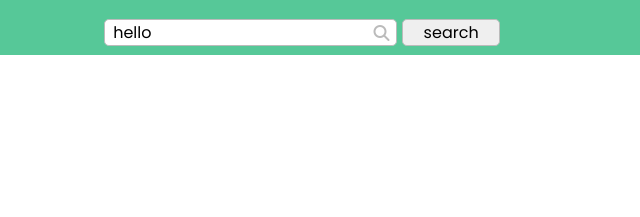
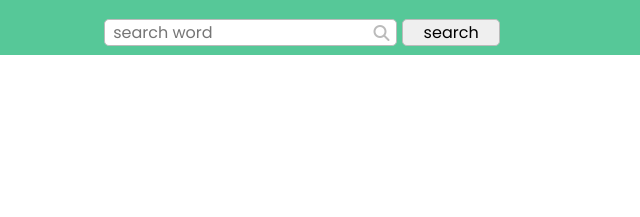
Before and after one commit to Bened1ct-7/Dictionary-, a plain HTML site: page index.html in a window 1280 px wide. Shown: the top 217 px of the page, 640-1280 px from the left. Drawn offline with Linux system fonts and the light colour scheme.

Commit message:
Update index.html
Form input value

```diff
--- a/index.html
+++ b/index.html
@@ -17,7 +17,7 @@
         <h1>Benster Dictionary</h1>
         <form action="#" id="searchForm">
           <label for="search">
-            <input type="text" name="search" id="search" value="hello" placeholder="search word">
+            <input type="text" name="search" id="search" placeholder="search word">
             <i class="fa-solid fa-magnifying-glass"></i>
           </label>
           <button type="submit">search</button>
```
